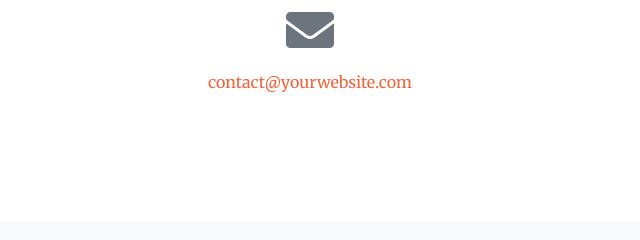
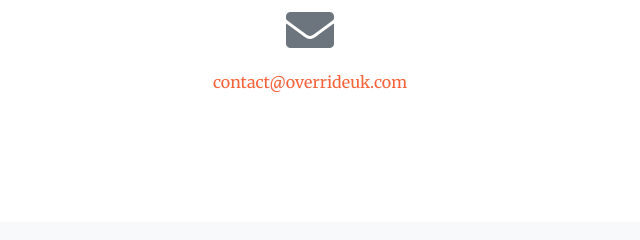
Before and after one commit to yustunay/override, a Gatsby site: page / in a window 1280 px wide. Shown: the part 2990-3230 px from the top of the page, 520-1160 px from the left. Built offline with nearby package versions, Linux system fonts and the light colour scheme; Gatsby itself is replaced by a stand-in of ours.

Commit message:
index.js

```diff
--- a/src/pages/index.js
+++ b/src/pages/index.js
@@ -201,7 +201,7 @@ export default class IndexPage extends React.Component {
               </div>
               <div className="col-lg-4 mr-auto text-center">
                 <i className="fas fa-envelope fa-3x mb-3 text-muted"></i>
-                <a className="d-block" href="mailto:contact@yourwebsite.com">contact@yourwebsite.com</a>
+                <a className="d-block" href="mailto:contact@overrideuk.com">contact@overrideuk.com</a>
               </div>
             </div>
           </div>
```
